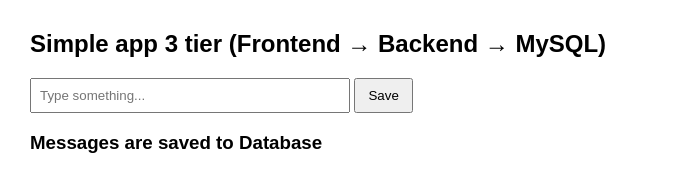
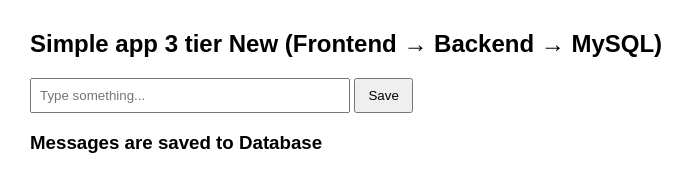
Before and after one commit to thoufeeks/3--Tier-app-on-Docker-K8s, a plain HTML site: page frontend/index.html in a window 1280 px wide. Shown: the whole page, without its empty margins (0-694 px from the left). Drawn offline with Linux system fonts and the light colour scheme; no server answers.

Commit message:
Update index.html

```diff
--- a/frontend/index.html
+++ b/frontend/index.html
@@ -13,7 +13,7 @@
   </style>
 </head>
 <body>
-  <h2>Simple  app 3 tier (Frontend → Backend → MySQL)</h2>
+  <h2>Simple  app 3 tier New (Frontend → Backend → MySQL)</h2>
 
   <input id="msg" placeholder="Type something..." />
   <button onclick="save()">Save</button>
```
